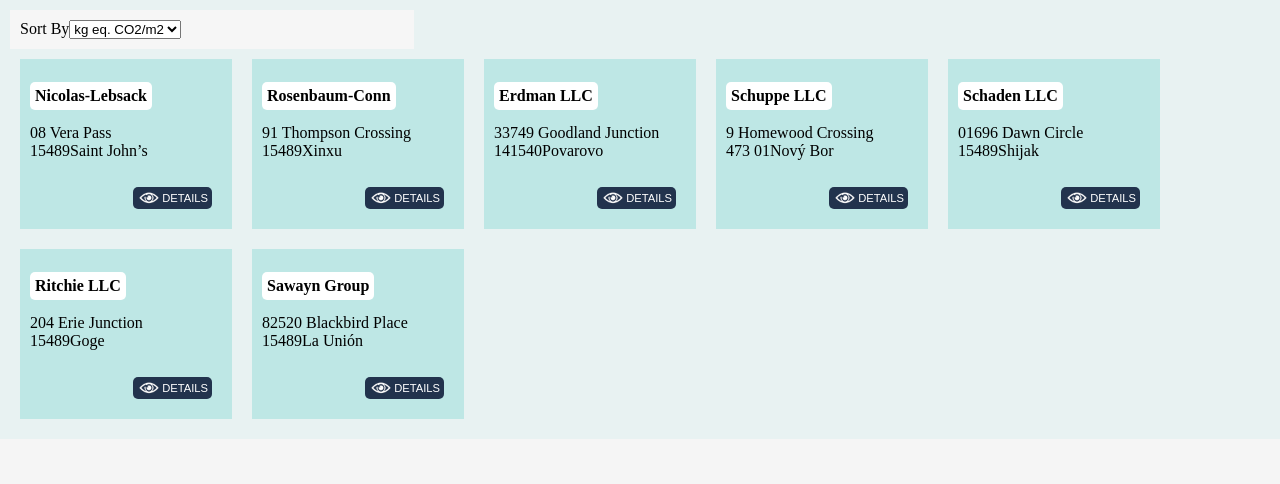
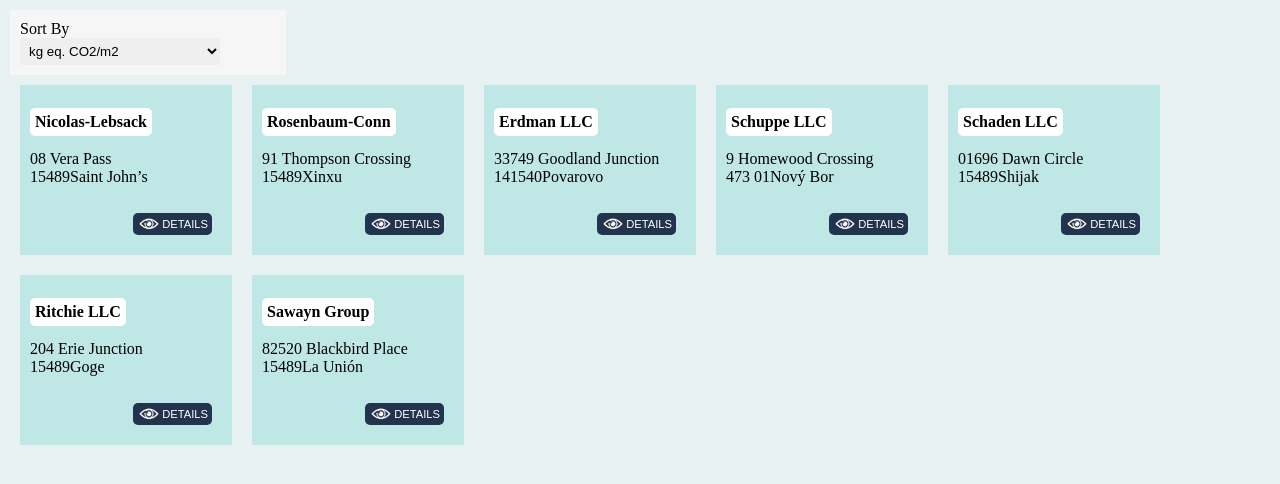
Before and after one commit to Sigma-2000/Test-Vizcab, a React (Vite) app in the folder frontend/: page / in a window 1280 px wide. Shown: the top 484 px of the page. Built offline with nearby package versions, Linux system fonts and the light colour scheme.

Commit message:
fix-dropdown-homepage-integration-details

```diff
--- a/frontend/src/components/DetailsBuildings.jsx
+++ b/frontend/src/components/DetailsBuildings.jsx
@@ -5,9 +5,10 @@ import "../index.css";
 
 
 export default function DetailsBuildings(){
- /*
+    /*
     const dataArray = datas.data;
     passer les datas par les props !
+    const carbonM2=item.carbon_emission/item.surface
 
     if (!Array.isArray(dataArray)) {
         // Gestion de cas où datas n'est pas un tableau
@@ -26,6 +27,9 @@ export default function DetailsBuildings(){
             <h3>Carbon emission (kg eq. CO2)</h3>
             <p>{item.carbon_emission}</p>
             <h3>Carbon emission per square meter(kg eq. CO2/m2)</h3>
+            <p>{carbonM2}</p>
+            //créer un fichier externe js avec opération?
+            <p><-back</p>
         </div>
     );*/
 }
--- /dev/null
+++ b/frontend/src/components/Dropdown.css
@@ -0,0 +1,22 @@
+.Dropdown-vue-sort-by{
+  background-color: #f6f6f6;
+  width: 20%;
+  padding: 10px;
+  display: inline-block;
+}
+
+.Dropdown-vue-label{
+  display: inline-block;
+  margin-right: 20px;
+}
+
+.Dropdown-vue-select{
+  border: 0;
+  width: 200px;
+  padding: 5px;
+}
+
+.Dropdown-vue-select:focus{
+ border: 0;
+ outline: none;
+}
--- /dev/null
+++ b/frontend/src/components/Dropdown.jsx
@@ -0,0 +1,23 @@
+import React from "react";
+
+import "./Dropdown.css";
+//le css pour label ne marche pas .. alors qu'ici il fonctionne...
+
+export default function Dropdown(){
+    const prefix = "Dropdown-vue";
+
+
+    return(
+        <div className={`${prefix}-sort-by`} >
+            <label htmlFor="sortBy"className={`${prefix}-label`}>
+                Sort By
+            </label>
+            <select className={`${prefix}-select`}>
+                <option value="option1">
+                    kg eq. CO2/m2</option>
+                <option value="option2">kg eq. CO2</option>
+            </select>
+
+        </div>
+    );
+}
--- a/frontend/src/components/Input.css
+++ /dev/null
@@ -1,10 +0,0 @@
-.Input-vue-sort-by{
-  background-color: #f6f6f6;
-  width: 30%;
-  padding: 10px;
-  display: inline-block;
-};
-
-.Input-vue-label{
-  margin-right: 20px;
-}
--- a/frontend/src/components/Input.jsx
+++ /dev/null
@@ -1,19 +0,0 @@
-import React from "react";
-
-import "./Input.css";
-
-export default function Input(){
-    const prefix = "Input-vue";
-    return(
-        <div className={`${prefix}-sort-by`}>
-            <label className={`${prefix}-label`} htmlFor="sortBy" >
-                Sort By
-            </label>
-            <select >
-                <option value="option1">kg eq. CO2/m2</option>
-                <option value="option2">kg eq. CO2</option>
-            </select>
-
-        </div>
-    );
-}
--- a/frontend/src/index.css
+++ b/frontend/src/index.css
@@ -3,13 +3,12 @@ body {
   margin: 0;
   padding: 0;
   box-sizing: border-box;
-  background-color: #f5f5f5;
+  background-color: #e8f2f2;
   overflow: hidden;
 }
 
 
 .presentation-pages{
-  background-color: #e8f2f2;
   width: 100%;
   padding: 10px;
 }
--- a/frontend/src/pages/Home.jsx
+++ b/frontend/src/pages/Home.jsx
@@ -3,13 +3,13 @@ import React from "react";
 import "../index.css";
 
 import Buildings from "../components/Buildings";
-import Input from "../components/Input";
+import Dropdown from "../components/Dropdown";
 
 export default function Home(){
 
     return(
         <div className="presentation-pages">
-            <Input />
+            <Dropdown />
             <Buildings />
         </div>
     );
```
Also changed, not shown: 1 other file (tests, documents, lock files or other folders).
